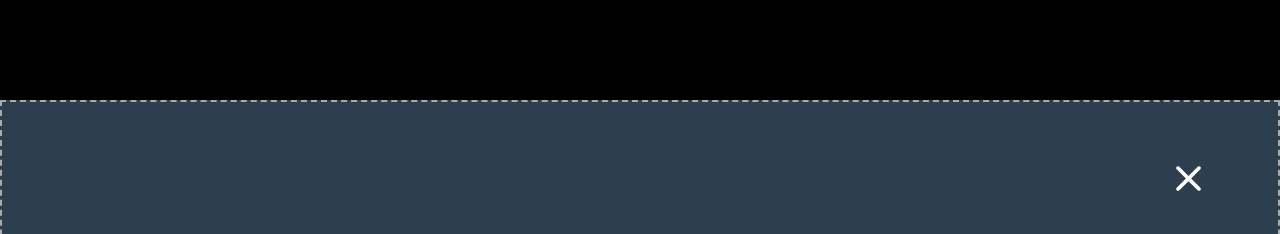
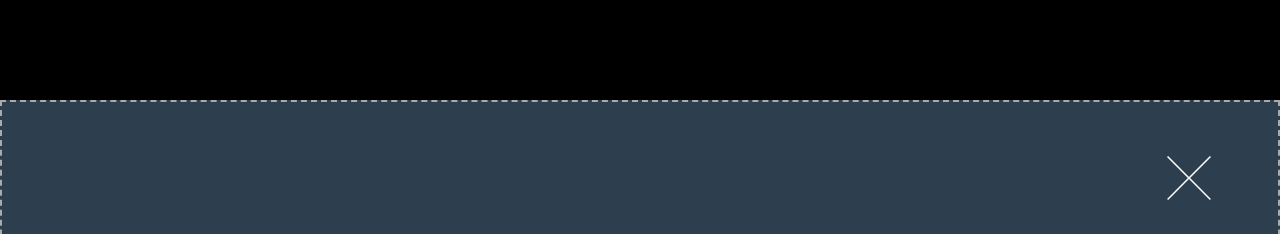
Before and after one commit to jhonnovax/react-components-scss-modules, a React (Create React App) app: page / in a window 1280 px wide. Shown: the top 234 px of the page. Built offline with nearby package versions, Linux system fonts and the light colour scheme.

Commit message:
Updated close button icon

```diff
--- a/src/components/firm-facts/firm-facts.js
+++ b/src/components/firm-facts/firm-facts.js
@@ -6,8 +6,8 @@ const FirmFacts = () => {
 	return (
 		<section className={styles.firmFacts}>
 			<button className={styles.btnClose}>
-				<svg xmlns="http://www.w3.org/2000/svg" width="45" height="45" viewBox="0 0 24 24">
-					<path fill="currentColor" d="m12 13.4l-4.9 4.9q-.275.275-.7.275t-.7-.275t-.275-.7t.275-.7l4.9-4.9l-4.9-4.9q-.275-.275-.275-.7t.275-.7t.7-.275t.7.275l4.9 4.9l4.9-4.9q.275-.275.7-.275t.7.275t.275.7t-.275.7L13.4 12l4.9 4.9q.275.275.275.7t-.275.7t-.7.275t-.7-.275z"/>
+				<svg width="44" height="44" viewBox="0 0 44 44" fill="none" xmlns="http://www.w3.org/2000/svg">
+					<path id="Close" fill-rule="evenodd" clip-rule="evenodd" d="M1.0808 0L0 1.08227L20.9192 22.0299L0.0597062 42.9177L1.14051 44L22 23.1122L42.8595 44L43.9403 42.9177L23.0808 22.0299L44 1.08227L42.9192 0L22 20.9476L1.0808 0Z" fill="white"/>
 				</svg>
 			</button>
 
```
